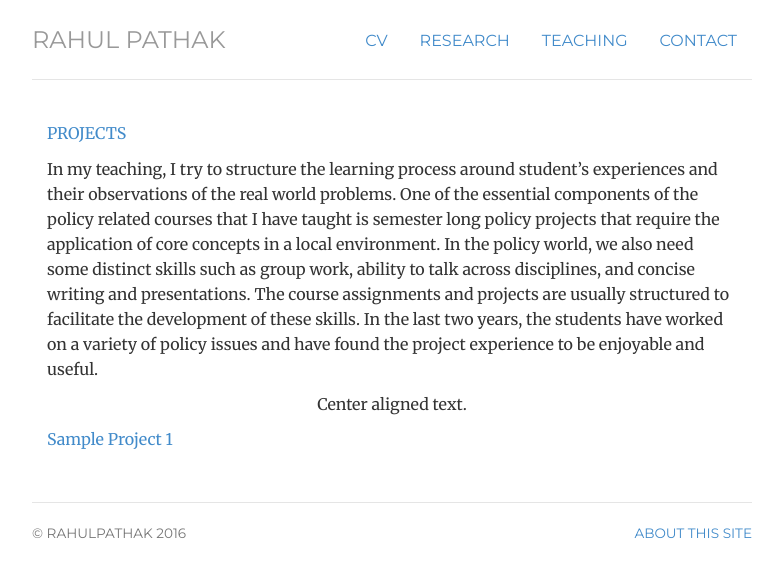
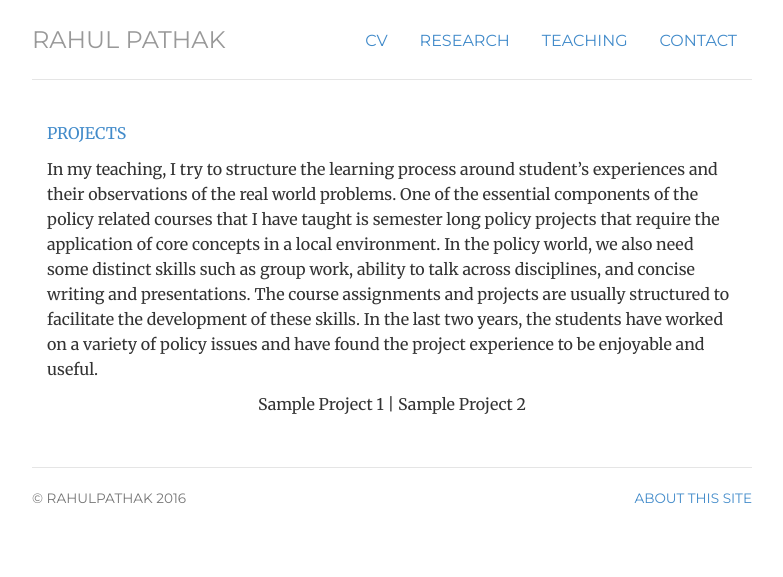
Before and after one commit to pathak-rahul/pathak-rahul.github.io, a Jekyll site: the page built from assignments/index.html, in a window 1280 px wide. Shown: the top 577 px of the page, without its empty margins (248-1031 px from the left). Built offline with Jekyll 4.4.1, drawn with Linux system fonts in a browser that asks for light colours.

Commit message:
Update index.html

```diff
--- a/assignments/index.html
+++ b/assignments/index.html
@@ -17,9 +17,7 @@ title: assignment
 	<div itemscope itemtype="http://data-vocabulary.org/Person" class="col-sm-12">
 <p class-"lead"> In my teaching, I try to structure the learning process around student’s experiences and their observations of the real world problems. One of the essential components of the policy related courses that I have taught is semester long policy projects that require the application of core concepts in a local environment. In the policy world, we also need some distinct skills such as group work, ability to talk across disciplines, and concise writing and presentations. The course assignments and projects are usually structured to facilitate the development of these skills. In the last two years, the students have worked on a variety of policy issues and have found the project experience to be enjoyable and useful.
 
-<p class="text-center">Center aligned text.
-
-<p class="text-primary" "text-center">Sample Project 1</p>
+<p class="text-center">Sample Project 1 | Sample Project 2
 
 </p>
 
```
